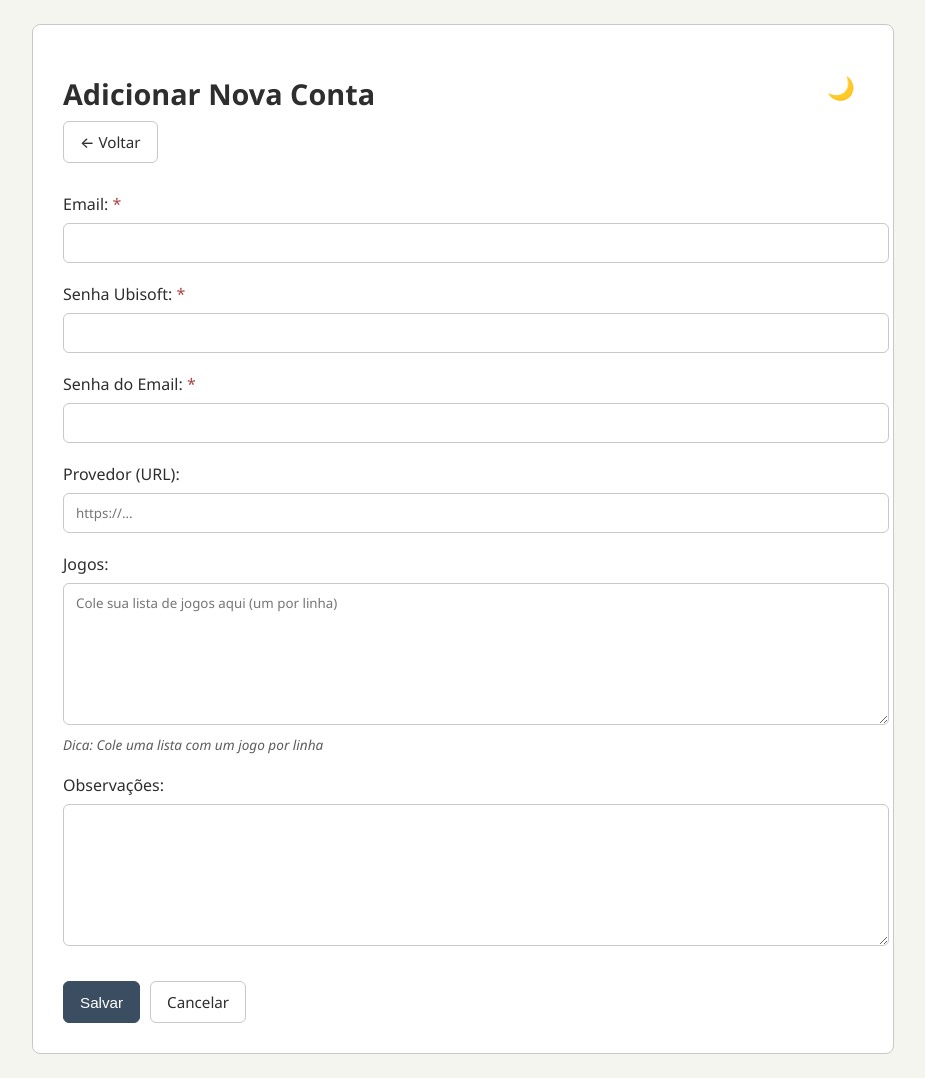
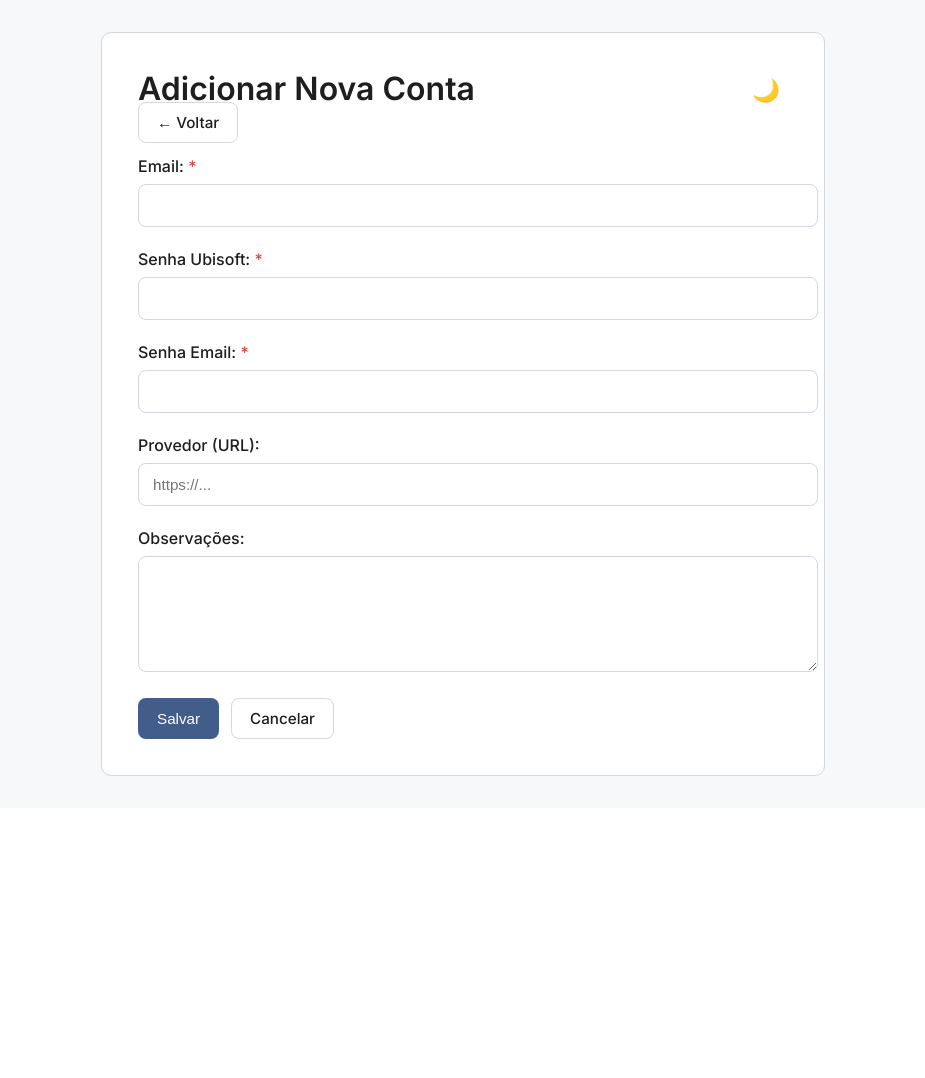
Before and after one commit to CarboniArt/Gerenciador-de-Logins-MVC, a Flask app: page /adicionar in a window 1280 px wide. Shown: the whole page, without its empty margins (177-1102 px from the left). After the commit the page ends 776 px from the top, so only its background shows below. Run offline with Flask 3, Linux system fonts and the light colour scheme.

Commit message:
alternado design

```diff
--- a/app/controllers/conta_controller.py
+++ b/app/controllers/conta_controller.py
@@ -1,67 +1,88 @@
 from flask import Blueprint, render_template, request, redirect, url_for, flash, Response
 from app.models.conta_model import ContaModel
 
-conta_bp = Blueprint('conta_bp', __name__, template_folder='../templates')
+conta_bp = Blueprint("conta_bp", __name__, template_folder="../templates")
 
-db_model = ContaModel()
+db = ContaModel()
 
 @conta_bp.route("/", methods=["GET", "POST"])
 def index():
     search = request.form.get("search", "")
-    contas = db_model.get_all(search_term=search)
+    contas = db.get_all(search_term=search)
     return render_template("index.html", contas=contas, search=search)
 
 @conta_bp.route("/adicionar", methods=["GET", "POST"])
 def adicionar():
     if request.method == "POST":
-        if not request.form['email'] or not request.form['senha_ubisoft'] or not request.form['senha_email']:
-            flash('Email e ambas as senhas são obrigatórios!', 'error')
-        else:
-            nova_conta_data = {k: v for k, v in request.form.items()}
-            db_model.create(nova_conta_data)
-            flash('Conta adicionada com sucesso!', 'success')
-            return redirect(url_for('conta_bp.index'))
+        data = {
+            "email": request.form.get("email"),
+            "senha_ubisoft": request.form.get("senha_ubisoft"),
+            "senha_email": request.form.get("senha_email"),
+            "provedor": request.form.get("provedor"),
+            "observacoes": request.form.get("observacoes")
+        }
+
+        if not data["email"] or not data["senha_ubisoft"] or not data["senha_email"]:
+            flash("Preencha todos os campos obrigatórios.", "error")
+            return render_template("adicionar.html", data=data)
+
+        db.create(data)
+        flash("Conta adicionada com sucesso!", "success")
+        return redirect(url_for("conta_bp.index"))
+
     return render_template("adicionar.html")
 
 @conta_bp.route("/editar/<int:id>", methods=["GET", "POST"])
 def editar(id):
+    conta = db.get_by_id(id)
+
+    if not conta:
+        flash("Conta não encontrada.", "error")
+        return redirect(url_for("conta_bp.index"))
+
     if request.method == "POST":
-        if not request.form['email'] or not request.form['senha_ubisoft'] or not request.form['senha_email']:
-            flash('Email e ambas as senhas são obrigatórios!', 'error')
-        else:
-            conta_data = {k: v for k, v in request.form.items()}
-            db_model.update(id, conta_data)
-            flash('Conta atualizada com sucesso!', 'success')
-            return redirect(url_for('conta_bp.index'))
+        data = {
+            "email": request.form.get("email"),
+            "senha_ubisoft": request.form.get("senha_ubisoft"),
+            "senha_email": request.form.get("senha_email"),
+            "provedor": request.form.get("provedor"),
+            "observacoes": request.form.get("observacoes")
+        }
 
-    conta = db_model.get_by_id(id)
-    if conta is None:
-        flash('Conta não encontrada!', 'error')
-        return redirect(url_for('conta_bp.index'))
+        if not data["email"] or not data["senha_ubisoft"] or not data["senha_email"]:
+            flash("Preencha todos os campos obrigatórios.", "error")
+            return render_template("editar.html", conta=data)
+
+        db.update(id, data)
+        flash("Conta atualizada com sucesso!", "success")
+        return redirect(url_for("conta_bp.index"))
+
     return render_template("editar.html", conta=conta)
 
 @conta_bp.route("/excluir/<int:id>", methods=["POST"])
 def excluir(id):
-    db_model.delete(id)
-    flash('Conta excluída com sucesso!', 'success')
-    return redirect(url_for('conta_bp.index'))
+    db.delete(id)
+    flash("Conta excluída com sucesso!", "success")
+    return redirect(url_for("conta_bp.index"))
 
 @conta_bp.route("/exportar")
 def exportar():
-    contas = db_model.get_all()
-    txt_content = ""
-    for conta in contas:
-        txt_content += f"ID: {conta['id']}\n"
-        txt_content += f"Email: {conta['email']}\n"
-        txt_content += f"Senha Ubisoft: {conta['senha_ubisoft']}\n"
-        txt_content += f"Senha Email: {conta['senha_email']}\n"
-        txt_content += f"Provedor: {conta.get('provedor') or 'N/A'}\n"
-        txt_content += f"Jogos:\n{conta.get('jogos') or 'Nenhum'}\n"
-        txt_content += f"Observações:\n{conta.get('observacoes') or 'Nenhuma'}\n"
-        txt_content += "-" * 40 + "\n\n"
+    contas = db.get_all()
+    txt = ""
+
+    for c in contas:
+        txt += (
+            f"ID: {c['id']}\n"
+            f"Email: {c['email']}\n"
+            f"Senha Ubisoft: {c['senha_ubisoft']}\n"
+            f"Senha Email: {c['senha_email']}\n"
+            f"Provedor: {c.get('provedor') or 'N/A'}\n"
+            f"Observações:\n{c.get('observacoes') or 'Nenhuma'}\n"
+            + "-" * 40 + "\n\n"
+        )
 
     return Response(
-        txt_content,
-        mimetype='text/plain',
-        headers={'Content-disposition': 'attachment; filename=contas_ubisoft.txt'}
+        txt,
+        mimetype="text/plain",
+        headers={"Content-disposition": "attachment; filename=contas_ubisoft.txt"}
     )
--- a/app/static/style.css
+++ b/app/static/style.css
@@ -1,123 +1,144 @@
+@import url('https://fonts.googleapis.com/css2?family=Inter:wght@300;400;500;600&display=swap');
+
 :root {
-    --bg-color: #f5f5f0;
-    --text-color: #2e2e2e;
-    --primary-color: #3b4d61;
-    --secondary-color: #6c757d;
+    --bg-color: #f7f8fa;
+    --text-color: #1e1e1e;
+    --primary-color: #425d8a;
+    --secondary-color: #73839a;
     --card-bg: #ffffff;
-    --border-color: #c8c8c8;
-    --hover-color: #e0e0da;
-    --even-row: #f0f0eb;
-    --link-color: #2c3e50;
-    --required-color: #a94442;
-    --dica-color: #5c5c5c;
+    --border-color: #d4d7dd;
+    --hover-color: #eef0f3;
+    --even-row: #f2f4f7;
+    --link-color: var(--primary-color);
+    --required-color: #d94848;
+    --dica-color: #707070;
+    --radius: 10px;
+    --transition: .25s ease;
 }
+
 [data-theme="dark"] {
-    --bg-color: #1e1e1e;
+    --bg-color: #181a1f;
     --text-color: #f5f5f5;
-    --primary-color: #8ca0b3;
-    --secondary-color: #c0c0c0;
-    --card-bg: #2a2a2a;
-    --border-color: #444;
-    --hover-color: #333;
-    --even-row: #252525;
-    --link-color: #aabbd4;
-    --required-color: #e57373;
-    --dica-color: #999;
+    --primary-color: #8aa3d1;
+    --secondary-color: #b8c2d4;
+    --card-bg: #20232b;
+    --border-color: #404553;
+    --hover-color: #2a2e38;
+    --even-row: #1f222a;
 }
+
 body {
-    font-family: 'Segoe UI', system-ui, -apple-system, sans-serif;
+    font-family: 'Inter', sans-serif;
     margin: 0;
-    padding: 24px;
-    background-color: var(--bg-color);
+    padding: 32px;
+    background: var(--bg-color);
     color: var(--text-color);
-    transition: all 0.3s ease;
+    transition: var(--transition);
 }
-td.col-jogos {
-    white-space: pre-line;
-    line-height: 1.4;
-}
-.center-content {
-    display: flex;
-    flex-direction: column;
-    align-items: center;
-    justify-content: center;
-    text-align: center;
-}
-.provedor-text {
-    font-weight: bold;
-    margin-bottom: 5px;
-}
-.provedor-link {
-    color: var(--link-color);
-    text-decoration: none;
-    transition: all 0.2s;
-}
-.provedor-link:hover {
-    text-decoration: underline;
-    transform: scale(1.05);
-}
+
 .container {
-    max-width: 1400px;
+    max-width: 1250px;
     margin: 0 auto;
 }
+
 h1 {
-    color: var(--text-color);
-    margin-bottom: 8px;
-    font-weight: 600;
-    font-size: 1.8rem;
-}
-h2 {
-    color: var(--text-color);
-    margin-top: 0;
+    margin: 0 0 4px 0;
+    font-size: 2rem;
     font-weight: 600;
 }
+
 .counter {
+    font-size: 0.9rem;
     color: var(--secondary-color);
-    margin-bottom: 24px;
-    font-size: 0.9rem;
 }
+
+.header-container {
+    display: flex;
+    justify-content: space-between;
+    align-items: center;
+}
+
+.theme-toggle {
+    background: none;
+    border: none;
+    font-size: 1.4rem;
+    cursor: pointer;
+    color: var(--secondary-color);
+    padding: 8px;
+    border-radius: 50%;
+    transition: var(--transition);
+}
+.theme-toggle:hover {
+    background: var(--hover-color);
+}
+
 table {
     width: 100%;
     border-collapse: collapse;
-    margin-top: 20px;
-    table-layout: fixed;
-    border: 1px solid var(--border-color);
-    border-radius: 8px;
+    background: var(--card-bg);
+    border-radius: var(--radius);
     overflow: hidden;
+    margin-top: 24px;
 }
+
 th, td {
-    border: 1px solid var(--border-color);
-    padding: 12px 16px;
+    padding: 14px 18px;
+    border-bottom: 1px solid var(--border-color);
+}
+
+th {
+    background: var(--card-bg);
+    font-weight: 600;
     text-align: left;
-    word-wrap: break-word;
+    font-size: 0.9rem;
 }
-th {
-    background-color: var(--card-bg);
-    color: var(--text-color);
-    position: sticky;
-    top: 0;
-    font-weight: 500;
-    border-bottom: 2px solid var(--border-color);
+
+tr:nth-child(even) {
+    background: var(--even-row);
 }
-tr:nth-child(even) {
-    background-color: var(--even-row);
+
+.copyable:hover {
+    background: var(--hover-color);
+    cursor: pointer;
 }
+
+.copy-notification {
+    position: absolute;
+    background: var(--primary-color);
+    color: white;
+    padding: 4px 8px;
+    border-radius: 4px;
+    font-size: 12px;
+    top: -28px;
+    left: 50%;
+    transform: translateX(-50%);
+    white-space: nowrap;
+}
+
 .form-container {
-    max-width: 800px;
+    max-width: 650px;
     margin: 0 auto;
-    background-color: var(--card-bg);
-    padding: 30px;
-    border-radius: 8px;
+    background: var(--card-bg);
+    padding: 36px;
+    border-radius: var(--radius);
     border: 1px solid var(--border-color);
 }
+
 .form-group {
-    margin-bottom: 20px;
+    margin-bottom: 22px;
 }
+
 label {
     display: block;
     margin-bottom: 8px;
     font-weight: 500;
 }
+
+.required:after {
+    content: " *";
+    color: var(--required-color);
+}
+
 input[type="text"],
 input[type="email"],
 input[type="password"],
@@ -125,188 +146,105 @@ input[type="url"],
 textarea,
 select {
     width: 100%;
-    padding: 10px 12px;
+    padding: 12px 14px;
+    border-radius: 8px;
     border: 1px solid var(--border-color);
-    border-radius: 6px;
-    background-color: var(--card-bg);
+    background: var(--card-bg);
     color: var(--text-color);
-    font-family: inherit;
-    transition: border-color 0.15s ease-in-out;
+    font-size: 0.95rem;
+    transition: var(--transition);
 }
-textarea {
-    min-height: 120px;
-    resize: vertical;
+input:focus,
+textarea:focus {
+    border-color: var(--primary-color);
+    outline: none;
 }
-.required:after {
-    content: " *";
-    color: var(--required-color);
-}
+
 .dica {
+    margin-top: 6px;
     font-size: 0.85rem;
     color: var(--dica-color);
-    margin-top: 5px;
-    font-style: italic;
 }
+
 .btn {
-    padding: 10px 16px;
-    border: 1px solid var(--border-color);
-    border-radius: 6px;
+    padding: 10px 18px;
+    border-radius: 8px;
+    border: 1px solid transparent;
+    font-weight: 500;
+    font-size: 0.95rem;
     cursor: pointer;
-    font-weight: 500;
-    transition: all 0.2s;
+    transition: var(--transition);
     text-decoration: none;
-    display: inline-block;
-    font-size: 0.95rem;
 }
-.btn:hover {
-    background-color: var(--hover-color);
-}
+
 .btn-primary {
-    background-color: var(--primary-color);
+    background: var(--primary-color);
     color: white;
-    border-color: var(--primary-color);
 }
 .btn-primary:hover {
-    background-color: var(--secondary-color);
-    border-color: var(--secondary-color);
+    background: var(--secondary-color);
 }
+
 .btn-secondary {
-    background-color: transparent;
+    background: transparent;
+    border-color: var(--border-color);
     color: var(--text-color);
 }
 .btn-secondary:hover {
-    background-color: var(--hover-color);
+    background: var(--hover-color);
 }
-a {
-    color: var(--link-color);
-    text-decoration: none;
-}
-a:hover {
-    text-decoration: underline;
-}
-.actions {
-    margin-top: 30px;
-    display: flex;
-    gap: 10px;
-}
-.action-buttons {
-    display: flex;
-    gap: 8px;
-}
+
 .action-btn {
-    padding: 4px 6px;
-    font-size: 0.7rem;
+    padding: 5px 7px;
     border: 1px solid var(--border-color);
     background: none;
-    color: var(--text-color);
-    border-radius: 4px;
+    border-radius: 6px;
     cursor: pointer;
-    transition: all 0.2s;
+    font-size: 0.75rem;
+    transition: var(--transition);
 }
 .action-btn:hover {
-    background-color: var(--hover-color);
+    background: var(--hover-color);
 }
-.copyable {
-    cursor: pointer;
-    position: relative;
-    transition: all 0.2s;
-}
-.copyable:hover {
-    background-color: var(--hover-color);
-}
-.copy-notification {
-    position: absolute;
-    background: var(--primary-color);
-    color: white;
-    padding: 4px 8px;
-    border-radius: 4px;
-    font-size: 12px;
-    top: -30px;
-    left: 50%;
-    transform: translateX(-50%);
-    white-space: nowrap;
-    z-index: 10;
-}
-@import url('https://fonts.googleapis.com/css2?family=Fira+Code&display=swap');
-input[type="password"],
-.password {
-    font-family: 'Fira Code', monospace;
-    font-size: 0.95em;
-    letter-spacing: 0.5px;
-}
-.search-container {
-    display: flex;
-    gap: 12px;
-    margin-bottom: 24px;
-    align-items: center;
-    flex-wrap: wrap;
-}
-.flash {
-    padding: 12px 16px;
-    margin: 0 0 20px 0;
-    border-radius: 6px;
-    font-weight: 500;
-    border-left: 4px solid transparent;
-}
-.success {
-    background-color: rgba(25, 135, 84, 0.1);
-    border-left-color: #198754;
-    color: var(--text-color);
-}
-.error {
-    background-color: rgba(220, 53, 69, 0.1);
-    border-left-color: #dc3545;
-    color: var(--text-color);
-}
-.theme-toggle {
-    background: none;
-    border: none;
-    font-size: 1.4rem;
-    cursor: pointer;
-    color: var(--secondary-color);
-    margin-left: auto;
-    padding: 8px;
-    border-radius: 50%;
-    transition: all 0.2s;
-}
-.theme-toggle:hover {
-    background-color: var(--hover-color);
-}
-.header-container {
-    display: flex;
-    align-items: center;
-    justify-content: space-between;
-}
-@media (max-width: 768px) {
-    body {
-        padding: 12px;
-    }
-    .container, .form-container {
-        padding: 15px;
-    }
-    .actions {
-        flex-direction: column;
-    }
-    .btn {
-        width: 100%;
-        text-align: center;
-    }
-}
-.col-email { width: 22%; }
-.col-senha { width: 14%; }
-.col-provedor { width: 14%; }
-.col-jogos { width: 24%; }
-.col-obs { width: 18%; }
-.col-actions { width: 8%; }
+
 .search-container {
     display: flex;
     justify-content: space-between;
     align-items: center;
     gap: 16px;
     flex-wrap: wrap;
-    margin-bottom: 20px;
+    margin-top: 20px;
 }
-.button-group {
-    display: flex;
-    gap: 12px;
+
+.flash {
+    padding: 14px 18px;
+    margin-top: 20px;
+    border-radius: var(--radius);
+    border-left: 4px solid;
 }
+
+.success {
+    background: rgba(25, 135, 84, 0.15);
+    border-left-color: #198754;
+}
+.error {
+    background: rgba(220, 53, 69, 0.15);
+    border-left-color: #dc3545;
+}
+
+@media (max-width: 768px) {
+    body {
+        padding: 16px;
+    }
+    .form-container {
+        padding: 20px;
+    }
+    th, td {
+        padding: 12px;
+    }
+    .header-container {
+        flex-direction: column;
+        align-items: flex-start;
+        gap: 12px;
+    }
+}
--- a/app/templates/adicionar.html
+++ b/app/templates/adicionar.html
@@ -1,19 +1,20 @@
 <!DOCTYPE html>
 <html>
 <head>
-    <title>Adicionar Conta - Gerenciador Ubisoft</title>
+    <meta charset="utf-8">
+    <title>Adicionar Conta - Gerenciador de Contas</title>
     <link rel="stylesheet" href="{{ url_for('static', filename='style.css') }}">
 </head>
 <body>
     <div class="container form-container">
-        <div style="display: flex; justify-content: space-between; align-items: center;">
+        <div style="display:flex; justify-content:space-between; align-items:center; gap:12px;">
             <h1>Adicionar Nova Conta</h1>
             <button class="theme-toggle" id="themeToggle">🌓</button>
         </div>
 
         <a href="{{ url_for('conta_bp.index') }}" class="btn btn-secondary">← Voltar</a>
 
-        <form method="POST" style="margin-top: 30px;">
+        <form method="POST" style="margin-top: 24px;">
             <div class="form-group">
                 <label for="email" class="required">Email:</label>
                 <input type="email" id="email" name="email" required>
@@ -25,7 +26,7 @@
             </div>
 
             <div class="form-group">
-                <label for="senha_email" class="required">Senha do Email:</label>
+                <label for="senha_email" class="required">Senha Email:</label>
                 <input type="password" id="senha_email" name="senha_email" required>
             </div>
 
@@ -35,22 +36,11 @@
             </div>
 
             <div class="form-group">
-                <label for="jogos">Jogos:</label>
-                <textarea
-                    id="jogos"
-                    name="jogos"
-                    placeholder="Cole sua lista de jogos aqui (um por linha)"
-                    rows="6"
-                ></textarea>
-                <div class="dica">Dica: Cole uma lista com um jogo por linha</div>
+                <label for="observacoes">Observações:</label>
+                <textarea id="observacoes" name="observacoes" rows="5"></textarea>
             </div>
 
-            <div class="form-group">
-                <label for="observacoes">Observações:</label>
-                <textarea id="observacoes" name="observacoes"></textarea>
-            </div>
-
-            <div class="actions">
+            <div style="display:flex; gap:12px; margin-top:18px;">
                 <button type="submit" class="btn btn-primary">Salvar</button>
                 <a href="{{ url_for('conta_bp.index') }}" class="btn btn-secondary">Cancelar</a>
             </div>
@@ -59,15 +49,16 @@
 
     <script>
         const themeToggle = document.getElementById('themeToggle');
-        const prefersDarkScheme = window.matchMedia('(prefers-color-scheme: dark)');
-        const currentTheme = localStorage.getItem('theme') || (prefersDarkScheme.matches ? 'dark' : 'light');
-        if (currentTheme === 'dark') {
+        const prefersDark = window.matchMedia('(prefers-color-scheme: dark)');
+        const current = localStorage.getItem('theme') || (prefersDark.matches ? 'dark' : 'light');
+
+        if (current === 'dark') {
             document.body.setAttribute('data-theme', 'dark');
             themeToggle.textContent = '🌞';
         } else {
-            document.body.removeAttribute('data-theme');
             themeToggle.textContent = '🌙';
         }
+
         themeToggle.addEventListener('click', () => {
             if (document.body.getAttribute('data-theme') === 'dark') {
                 document.body.removeAttribute('data-theme');
```
Also changed, not shown: app/templates/editar.html (+17 -25 lines), app/templates/index.html (+27 -23 lines).
